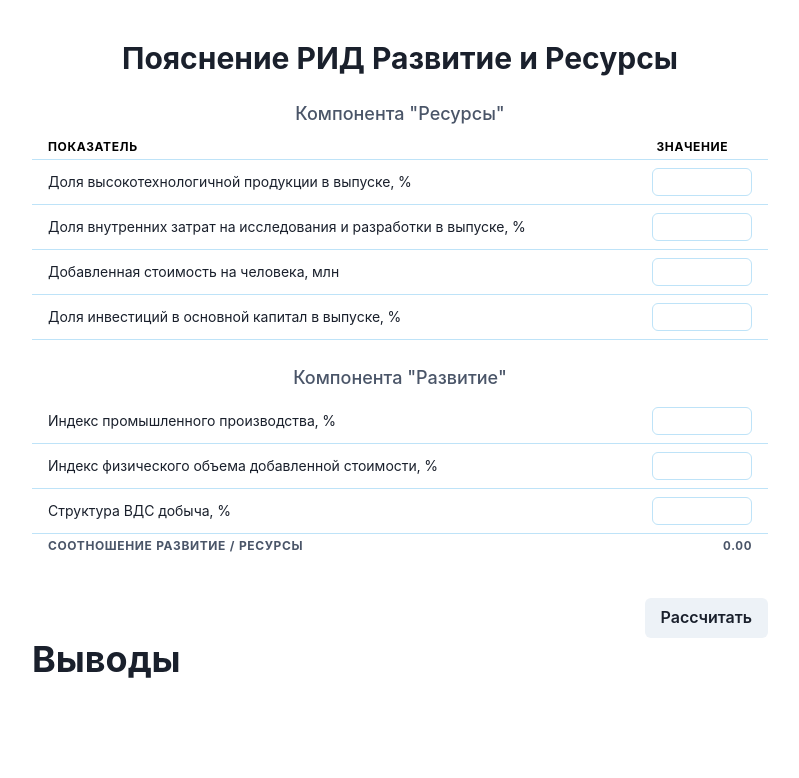
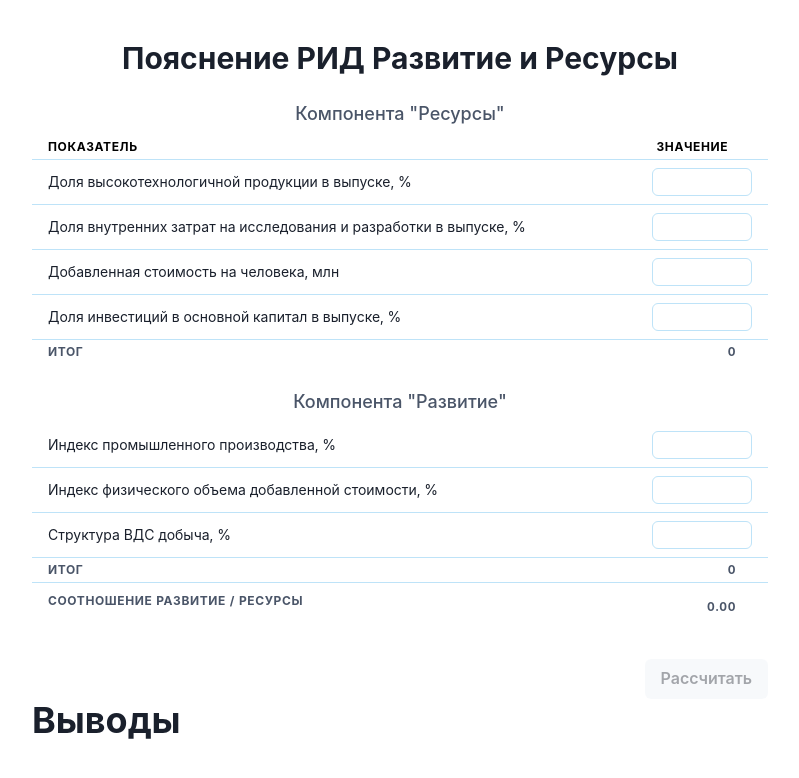
Before and after one commit to Alveek/rid-resources, a React (Vite) app: page / in a window 1280 px wide. Shown: the top 778 px of the page, without its empty margins (240-1039 px from the left). Built offline with nearby package versions, Linux system fonts and the light colour scheme.

Commit message:
fixing bugs

```diff
--- a/src/App.tsx
+++ b/src/App.tsx
@@ -52,6 +52,7 @@ export default function App() {
     let result = 0;
     if (resTotal && devTotal) {
       result = devTotal / resTotal;
+      getResultsText(result);
       setResults(result);
     }
     return 0;
@@ -74,6 +75,7 @@ export default function App() {
     setResTotal(getResourcesTotal);
     setDevTotal(getDevelopmentTotal);
     getDiff();
+    setResults(0);
   }, [k1, k2, k3, k4, k5, k6, k7]);
 
   console.log(results);
@@ -181,12 +183,16 @@ export default function App() {
               </Td>
             </Tr>
           </Tbody>
-          {/* <Tfoot>
+          <Tfoot>
             <Tr>
               <Th>Итог</Th>
-              <Th isNumeric>{resTotal}</Th>
+              <Th
+                pr={8}
+                isNumeric>
+                {resTotal}
+              </Th>
             </Tr>
-          </Tfoot> */}
+          </Tfoot>
         </Table>
       </TableContainer>
       <TableContainer
@@ -254,22 +260,31 @@ export default function App() {
             </Tr>
           </Tbody>
           <Tfoot>
-            {/* <Tr>
+            <Tr>
               <Th>Итог</Th>
-              <Th isNumeric>{devTotal}</Th>
-            </Tr> */}
+              <Th
+                pr={8}
+                isNumeric>
+                {devTotal}
+              </Th>
+            </Tr>
             <Tr>
               <Th>Соотношение Развитие / Ресурсы</Th>
-              <Th isNumeric>{results.toFixed(2)}</Th>
+              <Th
+                pr={8}
+                pt={4}
+                isNumeric>
+                {results.toFixed(2)}
+              </Th>
             </Tr>
           </Tfoot>
         </Table>
       </TableContainer>
       <Button
         alignSelf='end'
+        isDisabled={resTotal === 0 || devTotal === 0}
         onClick={() => {
-          setResults(getDiff);
-          setMessage(getResultsText);
+          getDiff();
         }}>
         Рассчитать
       </Button>
```
